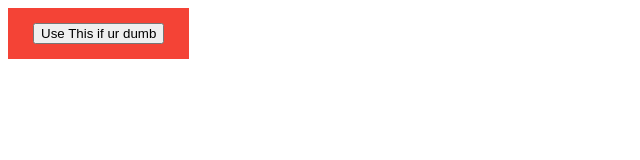
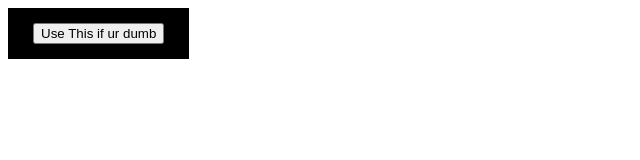
Before and after one commit to ShadowySea/Hmm-Coding, a plain HTML site: page index.html in a window 1280 px wide. Shown: the whole page, without its empty margins (0-640 px from the left). Drawn offline with Linux system fonts and the light colour scheme.

Commit message:
Update index.html

```diff
--- a/index.html
+++ b/index.html
@@ -3,9 +3,9 @@
 
 a:link, a:visited {
 
-  background-color: #f44336;
+  background-color: black;
 
-  color: white;
+  color: blue;
 
   padding: 15px 25px;
 
@@ -19,7 +19,7 @@ a:link, a:visited {
 
 a:hover, a:active {
 
-  background-color: red;
+  background-color: blue;
 
 }
 
```
